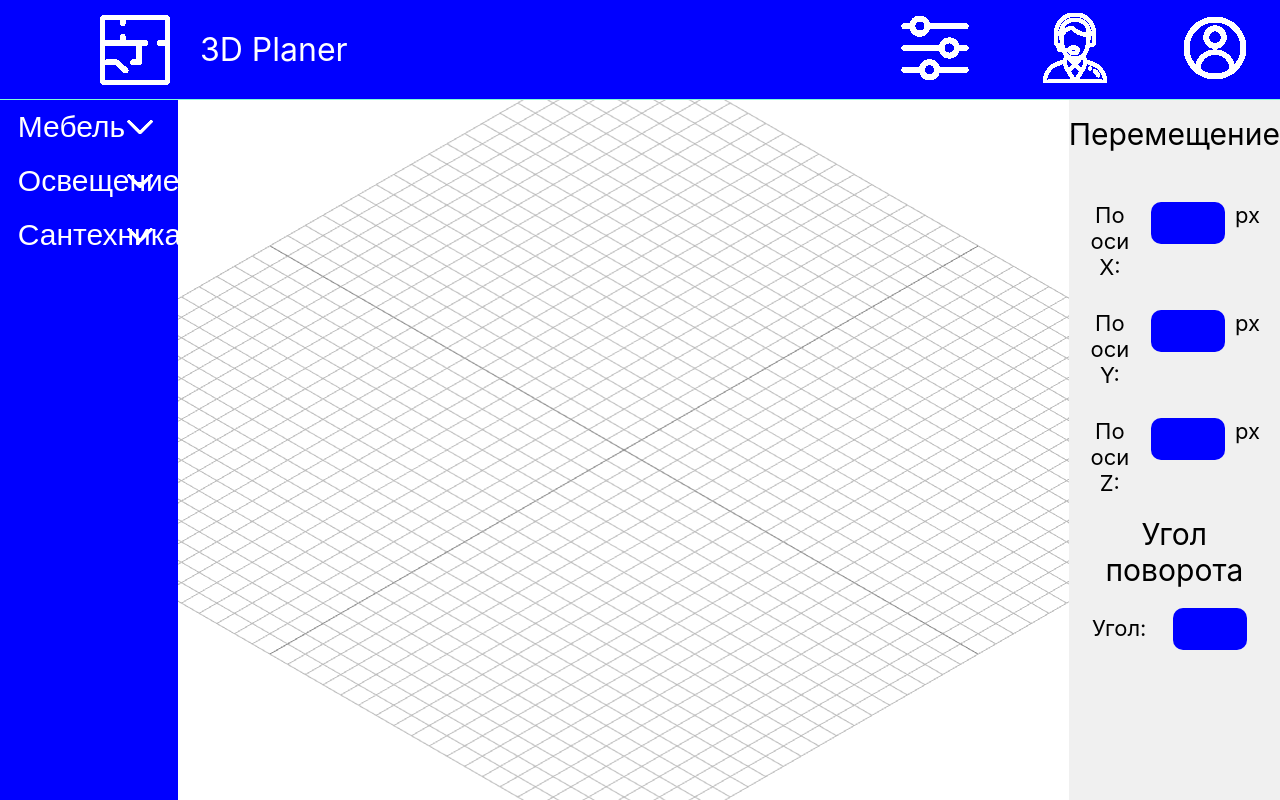
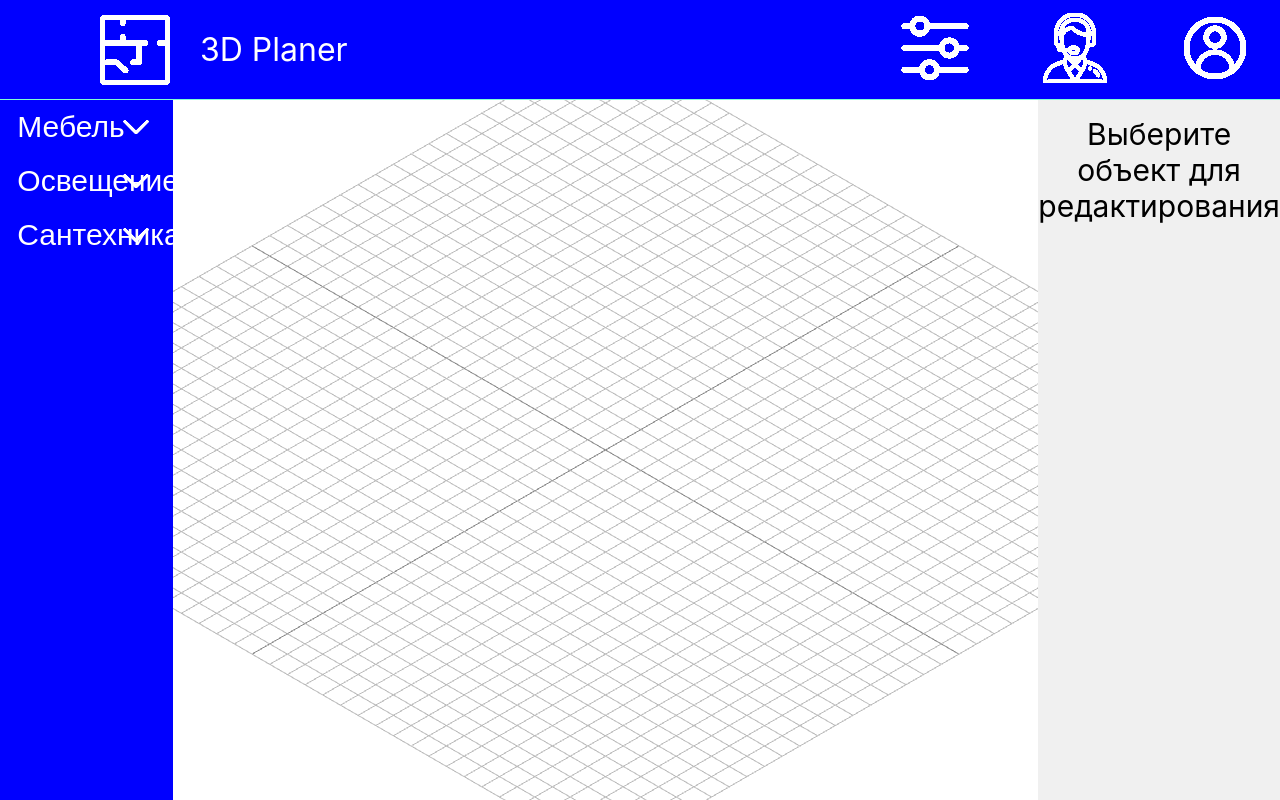
Before and after one commit to 1loha/Graphic-Scene-Designer, a React (Create React App) app: page / in a window 1280 px wide. Built offline with nearby package versions, Linux system fonts and the light colour scheme.

Commit message:
linked position of model in properties panel

```diff
--- a/src/App.js
+++ b/src/App.js
@@ -1,4 +1,4 @@
-import React from 'react';
+import React, { useState } from 'react';
 import Header from "./components/Header/Header";
 import Categories from "./components/Categories/Categories";
 import Scene from "./components/Scene/Scene";
@@ -7,22 +7,43 @@ import s from './App.module.css';
 import { AddModel } from "./components/Scene/AddModel";
 
 const App = () => {
-    // создание модели и добавление в models
-    const { models, addModel } = AddModel();
-    // основная структура приложения
+    const { models, addModel, updateModel } = AddModel(); // Добавляем updateModel
+    const [selectedModelId, setSelectedModelId] = useState(null);
+
+    // Обработчик обновления модели
+    const handleModelUpdate = (id, updates) => {
+        updateModel(id, updates); // Используем updateModel из AddModel
+    };
+
+    const selectedModel = models.find(model => model.id === selectedModelId);
+
     return (
         <div className={s.appWrapper}>
-            {/*4 основные компоненты на странице*/}
-            {/*навигационно-информационная панель*/}
             <Header />
-            {/*список категорий с выпадающим списком*/}
-            <Categories addModel={addModel}/>
-            {/*основная часть приложения для управления сценой*/}
-            <Scene models={models} />
-            {/*панель управления свойствами объектов*/}
-            <Properties />
+            <Categories addModel={addModel} />
+            <Scene
+                models={models}
+                selectedModelId={selectedModelId}
+                onModelSelect={setSelectedModelId}
+                onModelUpdate={handleModelUpdate}
+            />
+            <Properties
+                selectedModel={selectedModel}
+                onPositionChange={(axis, value) => {
+                    if (!selectedModel) return;
+                    const newPosition = [...selectedModel.position];
+                    newPosition[axis] = value;
+                    handleModelUpdate(selectedModelId, { position: newPosition });
+                }}
+                onRotationChange={(axis, value) => {
+                    if (!selectedModel) return;
+                    const newRotation = [...selectedModel.rotation];
+                    newRotation[axis] = value;
+                    handleModelUpdate(selectedModelId, { rotation: newRotation });
+                }}
+            />
         </div>
     );
-}
+};
 
 export default App;
--- a/src/components/Properties/Properties.jsx
+++ b/src/components/Properties/Properties.jsx
@@ -1,29 +1,58 @@
 import React from 'react';
 import s from './Properties.module.css';
 
-const Properties = () => {
+const Properties = ({ selectedModel, onPositionChange, onRotationChange }) => {
+    if (!selectedModel) {
+        return (
+            <div className={s.properties}>
+                Выберите объект для редактирования
+            </div>
+        );
+    }
     return (
         <div className={s.properties}>
             Перемещение
             <div className={s.position}>
                 <div>
-                    По оси X: <input type="number"/> px
+                    По оси X:
+                    <input
+                        type="number"
+                        value={selectedModel.position[0]}
+                        onChange={(e) => onPositionChange(0, parseFloat(e.target.value))}
+                    /> px
                 </div>
                 <div>
-                    По оси Y: <input type="number" /> px
+                    По оси Y:
+                    <input
+                        type="number"
+                        value={selectedModel.position[1]}
+                        onChange={(e) => onPositionChange(1, parseFloat(e.target.value))}
+                    /> px
                 </div>
                 <div>
-                    По оси Z: <input type="number" /> px
+                    По оси Z:
+                    <input
+                        type="number"
+                        value={selectedModel.position[2]}
+                        onChange={(e) => onPositionChange(2, parseFloat(e.target.value))}
+                    /> px
                 </div>
             </div>
             Угол поворота
             <div className={s.rotation}>
                 <div>
-                    Угол: <input type="number" min="-180" max="180"/>
+                    Угол:
+                    <input
+                        type="number"
+                        min="-180"
+                        max="180"
+                        value={selectedModel.rotation[1]}
+                        onChange={(e) => onRotationChange(1, parseFloat(e.target.value))}
+                    />
                 </div>
             </div>
         </div>
-    )
-}
+    );
+};
 
 export default Properties;
--- a/src/components/Scene/AddModel.jsx
+++ b/src/components/Scene/AddModel.jsx
@@ -1,10 +1,12 @@
-import {useState} from "react";
+import { useState } from "react";
 
 export const AddModel = () => {
     const [models, setModels] = useState([]);
+
     const addModel = (type) => {
         setModels(prevModels => [
-            ...prevModels, {
+            ...prevModels,
+            {
                 type,
                 id: Date.now(),
                 position: [0, 0, 0],
@@ -13,5 +15,13 @@ export const AddModel = () => {
         ]);
     };
 
-    return { models, addModel };
+    const updateModel = (id, updates) => {
+        setModels(prevModels =>
+            prevModels.map(model =>
+                model.id === id ? { ...model, ...updates } : model
+            )
+        );
+    };
+
+    return { models, addModel, updateModel };
 };
--- a/src/components/Scene/DraggableModel.jsx
+++ b/src/components/Scene/DraggableModel.jsx
@@ -5,11 +5,7 @@ import {useDrag} from "./Grid";
 import {useFrame} from "@react-three/fiber";
 import {easing} from "maath";
 
-export default function Model({modelPath,
-                                  position = [0, 0, 0],
-                                  rotation = [0, 0, 0],
-                                  gridScale = 20,
-                                  gridDivisions = 40 }) {
+export default function Model({modelPath, position = [0, 0, 0], rotation = [0, 0, 0], gridScale = 20, gridDivisions = 40, isSelected, onClick, onDrag }) {
     const ref = useRef();
     const pos = useRef([...position]); // Создаем копию позиции
     const rot = useRef([...rotation]);
@@ -17,32 +13,30 @@ export default function Model({modelPath,
     const baseSize = 0.5;
 
     // перемещение
-    const onDrag = useCallback(({ x, z }) => {
+    const handleDrag = useCallback(({ x, z }) => {
         const cellSize = gridScale / gridDivisions;
         const halfGrid = gridScale / 2;
         const minBound = -halfGrid + baseSize;
         const maxBound = halfGrid - baseSize;
 
-        pos.current = [
-            // X-координата с привязкой к сетке и ограничениями
+        const newPosition = [
             MathUtils.clamp(
-                Math.round(x / cellSize) * cellSize + cellSize/2,
-                minBound + cellSize/2,
-                maxBound - cellSize/2
+                Math.round(x / cellSize) * cellSize + cellSize / 2,
+                minBound + cellSize / 2,
+                maxBound - cellSize / 2
             ),
-            // Y не изменяется
             position[1],
-            // Z-координата с привязкой к сетке и ограничениями
             MathUtils.clamp(
-                Math.round(z / cellSize) * cellSize + cellSize/2,
-                minBound + cellSize/2,
-                maxBound - cellSize/2
+                Math.round(z / cellSize) * cellSize + cellSize / 2,
+                minBound + cellSize / 2,
+                maxBound - cellSize / 2
             )
         ];
+        pos.current = newPosition;
+        onDrag(newPosition);
+    }, [gridScale, gridDivisions, position, baseSize, onDrag]);
 
-    }, [gridScale, gridDivisions, position, baseSize]);
-
-    const [events] = useDrag(onDrag);
+    const [events] = useDrag(handleDrag);
 
     // обновляет позицию модели
     useFrame((state, delta) => {
@@ -56,6 +50,7 @@ export default function Model({modelPath,
                {...events}
                position={position}
                rotation={rotation}
+               onClick={onClick}
         />
     );
 
--- a/src/components/Scene/Scene.jsx
+++ b/src/components/Scene/Scene.jsx
@@ -9,7 +9,7 @@ const modelPaths = {
     loona: '/shameless_loona_pose/scene.gltf'
 }
 
-const Scene = ({ models }) => {
+const Scene = ({ models, selectedModelId, onModelSelect, onModelUpdate }) => {
     const gridScale = 20;
     const gridDivisions = 40;
 
@@ -24,6 +24,9 @@ const Scene = ({ models }) => {
                         modelPath={modelPaths[model.type]}
                         position={model.position}
                         rotation={model.rotation}
+                        isSelected={model.id === selectedModelId}
+                        onClick={() => onModelSelect(model.id)}
+                        onDrag={(newPosition) => onModelUpdate(model.id, { position: newPosition })}
                     />
                 ))}
             </Grid>
```
